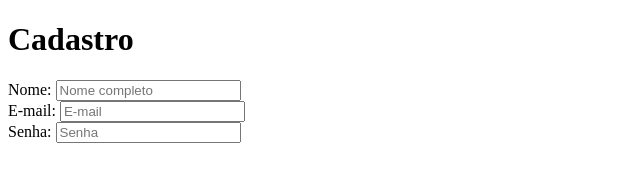
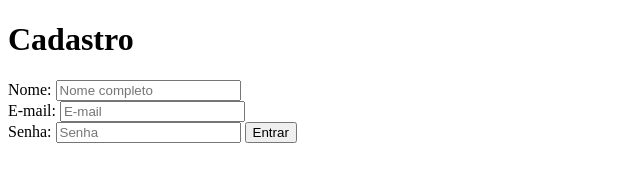
Before and after one commit to Kleber-JF/curso_ebac_frontend, a plain HTML site: page exercicio_html.html in a window 1280 px wide. Shown: the whole page, without its empty margins (0-640 px from the left). Drawn offline with Linux system fonts and the light colour scheme.

Commit message:
Update exercicio_html.html
Adicionado a linha do botão que esqueci

```diff
--- a/exercicio_html.html
+++ b/exercicio_html.html
@@ -13,6 +13,7 @@
     <input type="text" id="email" placeholder="E-mail"/><br />
     <label for="senha">Senha: </label>
     <input type="text" id="senha" placeholder="Senha"/>
+    <button type="submit">Entrar</button>
 
 </body>
 </html>
```
